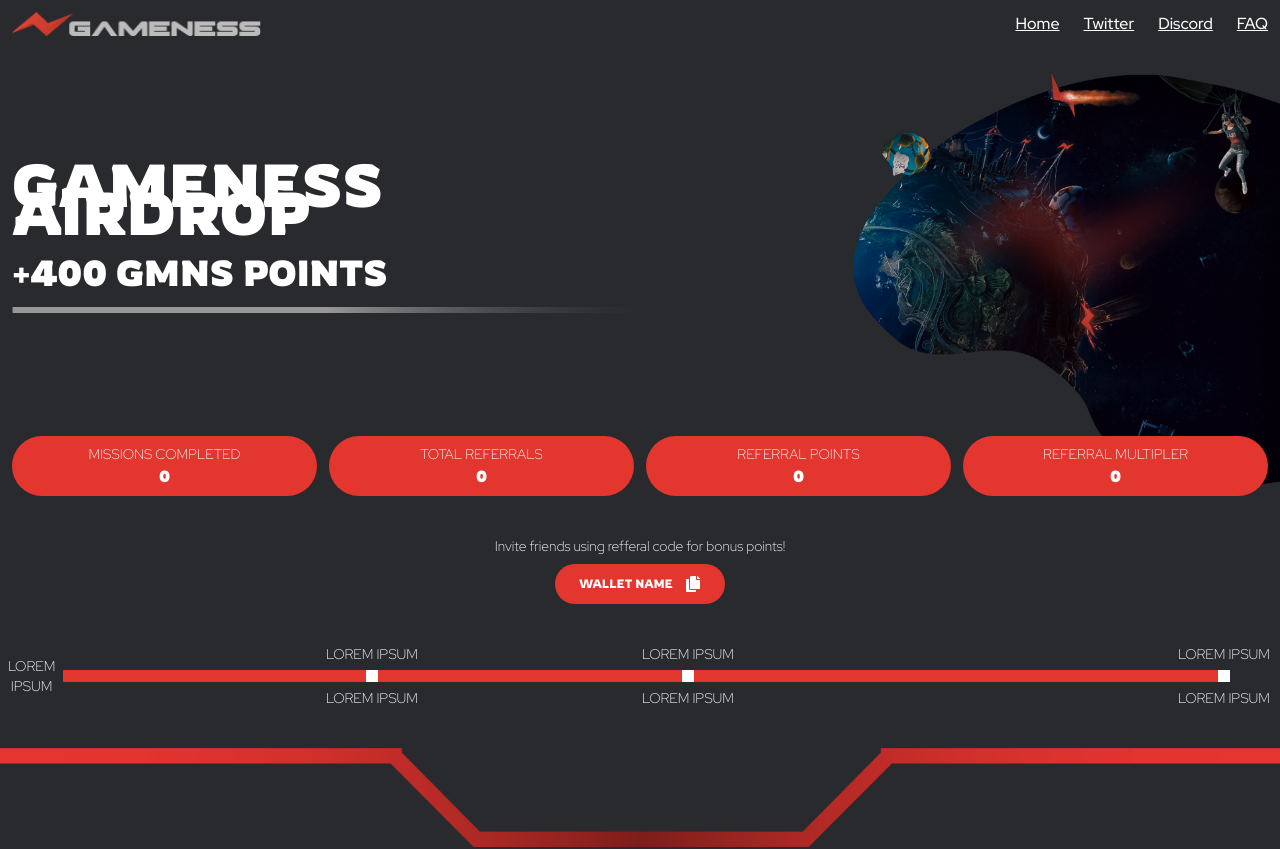
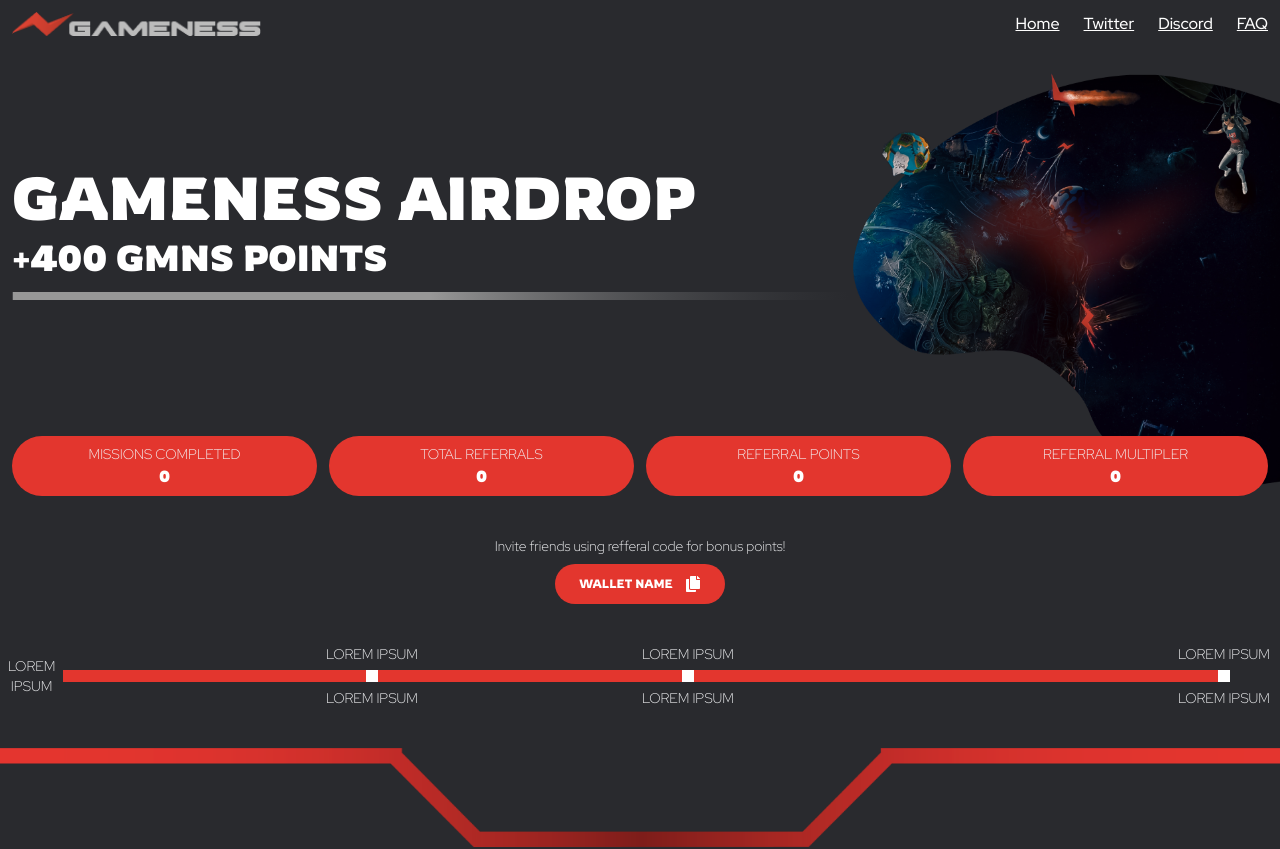
Before and after one commit to VortexZAA/gameness, a Next.js app: page / in a window 1280 px wide. Shown: the top 849 px of the page. Built offline with nearby package versions, Linux system fonts and the light colour scheme.

Commit message:
Update styling and dimensions in index.tsx and globals.css

```diff
--- a/src/pages/index.tsx
+++ b/src/pages/index.tsx
@@ -43,7 +43,7 @@
             height={500}
           />
         <div className="flex gap-3 justify-between items-center w-full  xl:h-[40vh] px-3">
-          <div className=" pt-3 w-1/2 ">
+          <div className=" pt-3 w-1/2 md:w-2/3 ">
             <h1 className="leading-7">GAMENESS AIRDROP</h1>
             <h2 className="leading-7">+400 GMNS POINTS</h2>
             <svg
--- a/src/styles/globals.css
+++ b/src/styles/globals.css
@@ -30,10 +30,10 @@
     @apply sm:bg-[#ecf1f6];
   }
   h1 {
-    @apply text-3xl  xl:text-6xl xl:mb-8 xl:leading-relaxed font-bold;
+    @apply text-3xl  xl:text-6xl xl:mb-8 2xl:text-7xl xl:leading-relaxed font-bold;
   }
   h2 {
-    @apply text-xl  xl:text-4xl xl:mb-4 xl:leading-relaxed font-bold;
+    @apply text-xl  xl:text-4xl xl:mb-4 2xl:text-5xl xl:leading-relaxed font-bold;
   }
   h3 {
     @apply text-base font-semibold;
```
